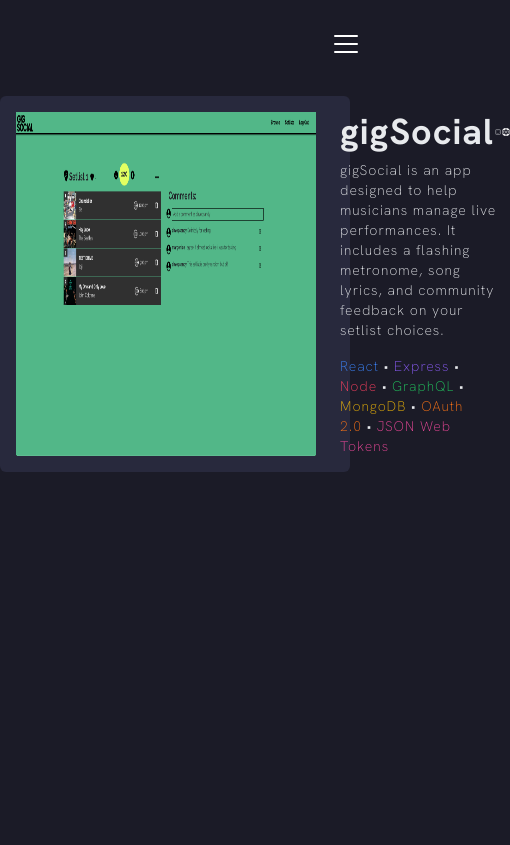
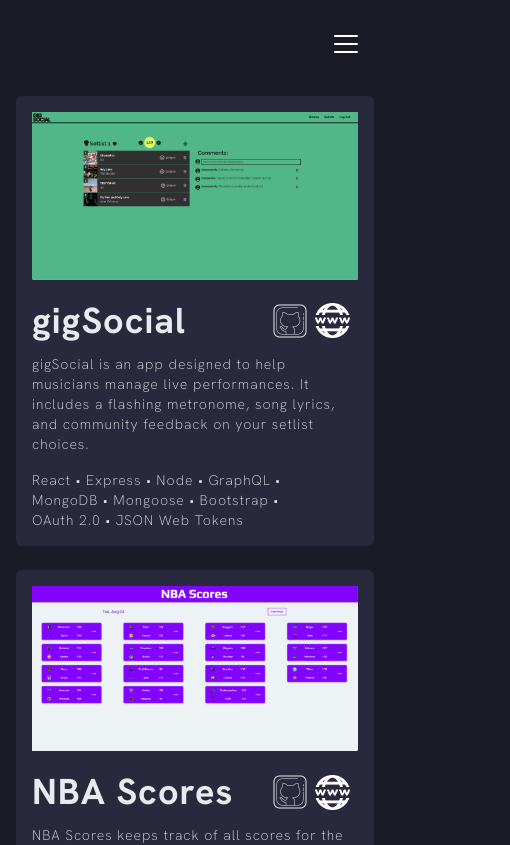
Before and after one commit to davepaulsanders/sanders-portfolio, a Next.js app: page /projects in a window 390 px wide. Shown: the top 845 px of the page, 510 px wide, since content can reach past the window. Built offline with nearby package versions, Linux system fonts and the light colour scheme.

Commit message:
Added responsiveness and programatic mapping, added resize events to nav

```diff
--- a/components/Layout.tsx
+++ b/components/Layout.tsx
@@ -1,14 +1,51 @@
+import { useEffect } from "react"
 import Nav from "./Nav";
 import styles from "../styles/Layout.module.css";
+import { useRouter } from 'next/router';
+
 
 const Layout = ({ children }: React.PropsWithChildren) => {
 
+  const router = useRouter();
+
+  useEffect(() => {
+    const nav = document.querySelector(".nav") as HTMLElement;
+
+    // closing and opening menu for resize if window is less than 1000px
+    router.events.on('routeChangeStart', function (){
+        if (window.innerWidth < 1000) {
+          closeMenuAnimation
+        }
+    } )
+      // toggling menu for resize events
+    window.addEventListener("resize", (e) => {
+      if (window.innerWidth > 1000) {
+        openMenuAnimation()
+        nav.classList.add("open");
+      } else {
+        closeMenuAnimation()
+        nav.classList.remove("open");
+      }
+
+    })
+
+    return () => router.events.off('routeChangeStart', closeMenuAnimation);
+}, [router.events]);
+
+
   const openMenuAnimation = () => {
+
     const nav = document.querySelector(".nav") as HTMLElement;
     const barTop = document.querySelector(".barTop") as HTMLElement;
     const barMiddle = document.querySelector(".barMiddle") as HTMLElement;
     const barBottom = document.querySelector(".barBottom") as HTMLElement;
-    nav.style.right = "0";
+
+    // Only setting right value if screen is above 1000px, otherwise keep menu on right for mobile
+    if (window.innerWidth > 1000) {
+      nav.style.right = ""
+    } else  {
+      nav.style.right = "0"
+    }
     barTop.style.transform = "rotate(45deg)";
     barMiddle.style.transform = "translateX(1rem)";
     barMiddle.style.opacity = "0";
@@ -16,20 +53,25 @@ const Layout = ({ children }: React.PropsWithChildren) => {
   };
 
   const closeMenuAnimation = () => {
+
       const nav = document.querySelector(".nav") as HTMLElement;
       const barTop = document.querySelector(".barTop") as HTMLElement;
       const barMiddle = document.querySelector(".barMiddle") as HTMLElement;
       const barBottom = document.querySelector(".barBottom") as HTMLElement;
+
       nav.style.right = "-100%";
       barTop.style.transform = "";
       barMiddle.style.transform = "";
       barMiddle.style.opacity = "";
       barBottom.style.transform = "";
+
+      nav.classList.add("open");
   };
 
   // toggle nav menu in mobile
   const menuToggle = (e: React.MouseEvent) => {
     e.preventDefault();
+
     const nav = document.querySelector(".nav") as HTMLElement;
     if (nav.classList.contains("open")) {
       closeMenuAnimation();
@@ -45,7 +87,7 @@ const Layout = ({ children }: React.PropsWithChildren) => {
       <Nav />
       <div className="main grid grid-cols-12 w-full min-h-screen max-h-screen relative">
         <div
-          className={`${styles.hamburgerMenu} flex md:hidden`}
+          className={`${styles.hamburgerMenu} flex lg:hidden`}
           onClick={menuToggle}
         >
           <div className={`${styles.barTop} barTop`}></div>
--- a/components/Nav.tsx
+++ b/components/Nav.tsx
@@ -3,7 +3,7 @@ import Footer from "./Footer"
 import styles from "../styles/Nav.module.css"
 const Nav = () => {
   return (
-       <div className={`${styles.background} nav font-extralight flex flex-col justify-center items-center min-w-[250px]`}>
+       <div className={`${styles.background} nav font-extralight flex flex-col justify-center items-center w-[250px]`}>
           <ul className="text-lg text-center mb-10">
             <li className="m-10 relative"><Link className={styles.underline} href="/">Home</Link></li>
             <li className="m-10 relative"><Link className={styles.underline} href="/projects">Projects</Link></li>
--- a/components/Project.tsx
+++ b/components/Project.tsx
@@ -2,20 +2,41 @@ import React from 'react'
 import styles from "../styles/Project.module.css"
 
 
-const Project = () => {
+const Project = ({project}) => {
+
+  const colorChoice = (i: number) => {
+    const colors = ["blue", "violet", "rose", "green", "yellow", "orange", "pink"]
+    if (colors.indexOf(i) === -1) {
+      return colors[i % colors.length]
+    } else {
+      return colors[i]
+    }
+  }
   return (
-    <div className={`${styles.cardBackground} flex p-4 rounded-md`}>
-        <img className="w-[300px]" src="gigsocial.png" alt="gig social" />
-        <div className='ml-6 w-full'>
-          <div className='flex items-center justify-between mb-2'>
-            <h2 className='text-4xl font-bold block'>gigSocial</h2>
+    <div className={`${styles.cardBackground} flex flex-col md:flex-row p-4 rounded-md max-w-[1000px] mb-6`}>
+        <img className="w-full md:w-[300px]" src={project.img} alt={project.title} />
+        <div className='ml-0 md:ml-6 w-full'>
+          <div className='flex items-center justify-between mt-4 lg:mt-0 mb-2'>
+            <h2 className='text-4xl font-bold block'>{project.title}</h2>
             <div className={`${styles.border} flex items-center relative`}>
-              <img className='w-[50px] z-10 hover:scale-125 hover:cursor-pointer inline-block' src="github.png" alt="github" />
-              <img className='w-[35px] z-10 hover:scale-125 hover:cursor-pointer mr-2 inline-block' src="www.png" alt="live site" />
+              <a href={project.github} target="_blank" rel="noreferrer">
+                <img className='w-[50px] z-10 hover:scale-125 hover:cursor-pointer inline-block' src="github.png" alt="github" />
+              </a>
+              <a href={project.liveSite} target="_blank" rel="noreferrer">
+                <img className='w-[35px] z-10 hover:scale-125 hover:cursor-pointer mr-2 inline-block' src="www.png" alt="live site" />
+              </a>
             </div>
           </div>
-        <p className='text-sm font-extralight mb-4'>gigSocial is an app designed to help musicians manage live performances.  It includes a flashing metronome, song lyrics, and community feedback on your setlist choices.</p>
-        <p className='text-sm font-extralight w-10/12'><span className='text-blue-500'>React</span> • <span className='text-violet-500'>Express</span> • <span className='text-rose-500'>Node</span> • <span className='text-green-500'>GraphQL</span> • <span className='text-yellow-500'>MongoDB</span> • <span className='text-orange-500'>OAuth 2.0</span> • <span className='text-pink-500'>JSON Web Tokens</span></p>
+        <p className='text-sm font-extralight mb-4'>{project.description}</p>
+        <p className='text-sm font-extralight w-10/12'>
+          {
+            project.technologies.map((tech: string, i:number) => {
+              return (
+                <span className={`text-${colorChoice(i)}-500`} key={tech}>{tech === project.technologies[project.technologies.length - 1] ? tech : `${tech} • `}</span>
+              )
+            })
+          }
+        </p>
         </div>
     </div>
   )
--- a/pages/index.tsx
+++ b/pages/index.tsx
@@ -13,7 +13,7 @@ export default function Home() {
       <img className={`${styles.headshot} m-3 w-[300px]`} src="headshot.jpeg" alt="Dave Sanders" />
       <div className="m-3">
         <h1 className="text-5xl md:text-6xl text-center md:text-left font-bold mb-3">Welcome!</h1>
-        <p className="text-lg md:text-xl text-center md:text-left font-extralight" >I&apos;m Dave Sanders, a <span className={styles.span}>web developer</span> and <span className={styles.span}>musician</span> based out of Washington D.C.  Thanks for visiting!  </p>
+        <p className="text-lg md:text-xl w-full 2xl:w-8/12 text-center md:text-left font-extralight" >I&apos;m Dave Sanders, a <span className={styles.span}>web developer</span> and <span className={styles.span}>musician</span> based out of Washington D.C.  Thanks for visiting!  </p>
       </div>
     </div>
     </>
--- a/pages/projects.tsx
+++ b/pages/projects.tsx
@@ -1,13 +1,24 @@
 import Head from "next/head"
 import Project from "../components/Project"
+
+const projectsArr = [
+  {img: "gigSocial.png", title: "gigSocial", description: "gigSocial is an app designed to help musicians manage live performances.  It includes a flashing metronome, song lyrics, and community feedback on your setlist choices.", technologies: ["React", "Express", "Node", "GraphQL", "MongoDB", "Mongoose", "Bootstrap", "OAuth 2.0", "JSON Web Tokens"], github: "https://github.com/davepaulsanders/gigSocial", liveSite: "https://gigsocial.netlify.app/"},
+  {img: "nba-scores.png", title: "NBA Scores", description: "NBA Scores keeps track of all scores for the current day and the highest scorers on each team using the BallDontLie API.", technologies: ["React", "Bootstrap"], github: "https://github.com/davepaulsanders/NBA-SCORES-AND-STATS", liveSite: "https://nba-games.netlify.app/"},
+  {img: "technically.png", title: "Technically", description: "A blog to post about and create conversations about technology.", technologies: ["Handlebars.js", "Node", "Express", "MYSQL", "Sequelize", "Amazon RDS", "Render"], github: "https://github.com/davepaulsanders/Tech-nically", liveSite: "https://technically.onrender.com/"},
+
+]
 const Projects = () => {
   return (
-    <div className="w-full mt-24 mr-10">
+    <div className="w-full mt-24 ml-4 mr-4 lg:ml-0 lg:mr-10">
         <Head>
             <title>Dave Sanders Projects</title>
         </Head>
         <section>
-          <Project />
+          {projectsArr.map(project => {
+            return (
+              <Project project={project} key={project.title}/>
+            )
+          })}
         </section>
     </div>
   )
--- a/styles/Layout.module.css
+++ b/styles/Layout.module.css
@@ -16,7 +16,7 @@
     height: 1.5rem;
     width: 1.5rem;
     cursor: pointer;
-    z-index: 2;
+    z-index: 100;
     right: 0;
     margin: 2rem;
   }
--- a/styles/Nav.module.css
+++ b/styles/Nav.module.css
@@ -35,7 +35,6 @@
 @media only screen and (max-width: 1000px) {
     .background {
         right: -100%;
-        width: 25%;
 
     }
 }
```
Also changed, not shown: public/nba-scores.png (added), public/technically.png (added). Lines whose indentation alone changed are shown as unchanged.
